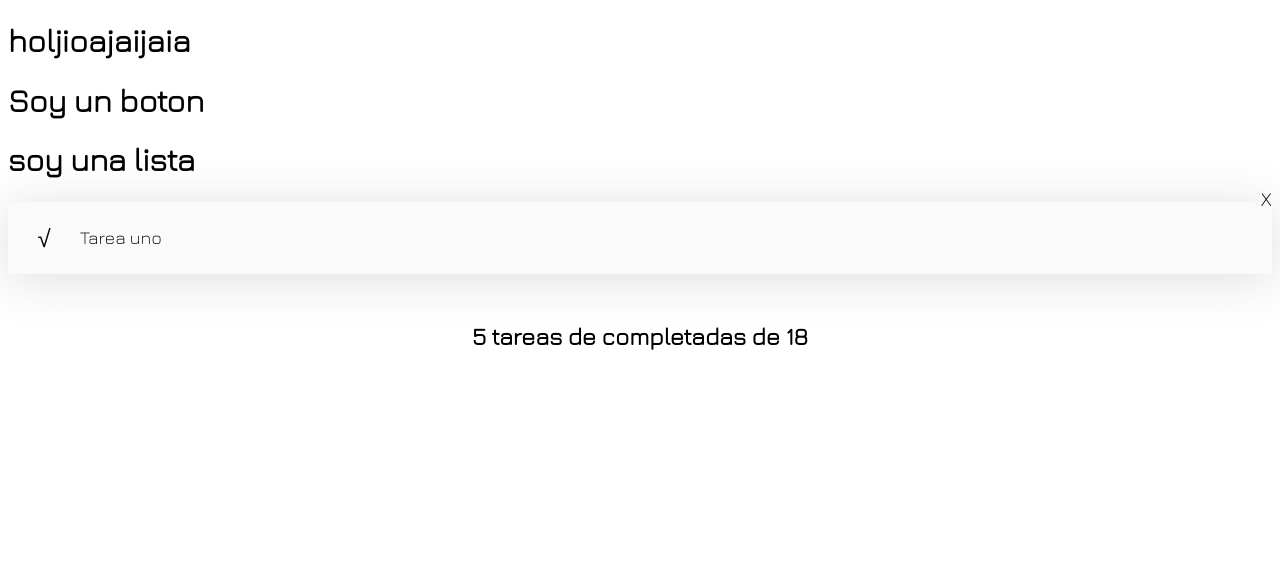
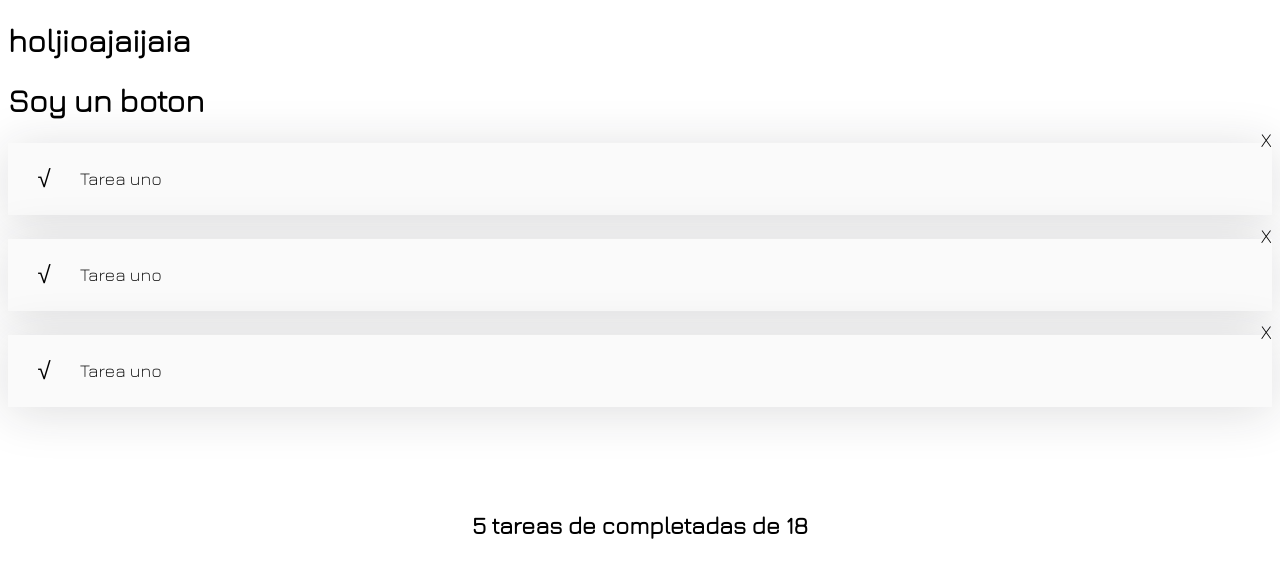
Before and after one commit to bonnesbaby14/tasktodo, a React (Create React App) app: page / in a window 1280 px wide. Shown: the top 578 px of the page. Built offline with nearby package versions, Linux system fonts and the light colour scheme.

Commit message:
diseño de la lista

```diff
--- a/src/App.js
+++ b/src/App.js
@@ -13,8 +13,10 @@ function App() {
 
      <Buscar/>
      <BotonNuevo/>
-     <List/>
-     <Item/>
+     <List>
+     <Item/>     <Item/>     <Item/>
+     </List>
+
      <Contador/>
 
     </div>
--- a/src/componentes/List.js
+++ b/src/componentes/List.js
@@ -1,9 +1,26 @@
 import React from "react";
 
-const List =()=>{
+
+const style ={
+
+    lista:{
+        margin:0,
+        padding:"0 0 56px 0",
+        listStyle:"none"
+    }
+
+}
+
+
+const List =(props)=>{
+
 
     return (
-        <h1>soy una lista</h1>
+        <section>
+            <ul style={style.lista}>
+                {props.children}
+            </ul>
+        </section>
     );
 }
 
```
